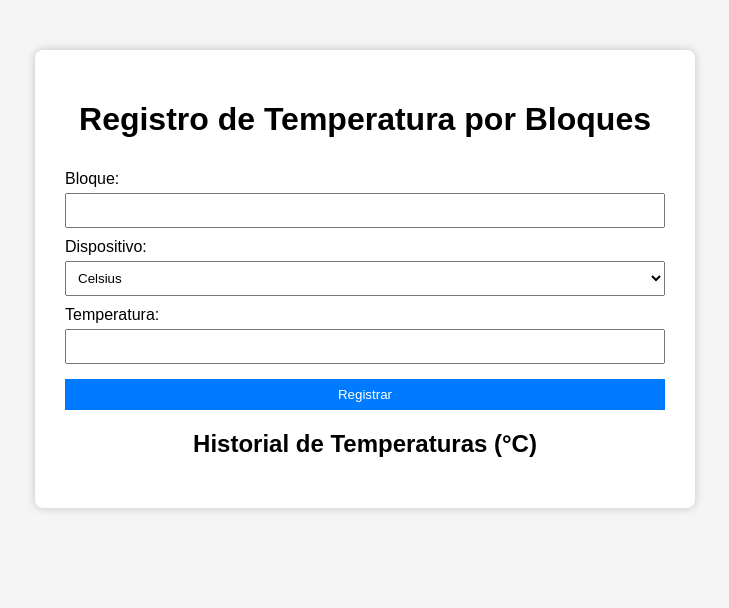
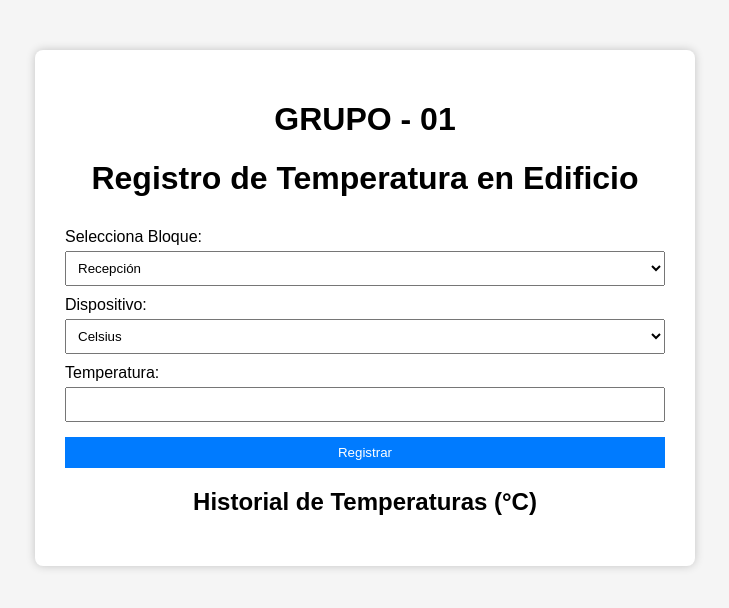
Before and after one commit to jessica-maribel/patron-adapter, a plain HTML site: page index.html in a window 1280 px wide. Shown: the whole page, without its empty margins (275-1004 px from the left). Drawn offline with Linux system fonts and the light colour scheme; files that its build step writes are made by us from their sources.

Commit message:
fix: Correcion en html

```diff
--- a/index.html
+++ b/index.html
@@ -2,15 +2,25 @@
 <html lang="es">
 <head>
     <meta charset="UTF-8">
-    <title>Registro de Temperatura</title>
+    <title>Registro de Temperatura por Bloques</title>
     <link rel="stylesheet" href="estilos.css">
 </head>
 <body>
 <div class="contenedor">
-        <h1>Registro de Temperatura por Bloques</h1>
+    <h1>GRUPO - 01</h1>
+    <h1>Registro de Temperatura en Edificio</h1>
     <form id="formularioTemperatura">
-            <label for="bloque">Bloque:</label>
-            <input type="text" id="bloque" required>
+      <label for="bloque">Selecciona Bloque:</label>
+        <select id="bloque">
+            <option value="Recepción">Recepción</option>
+            <option value="Oficina A">Oficina A</option>
+            <option value="Oficina B">Oficina B</option>
+            <option value="Sala de Reuniones">Sala de Reuniones</option>
+            <option value="Almacén">Almacén</option>
+            <option value="Laboratorio">Laboratorio</option>
+            <option value="Cafetería">Cafetería</option>
+            <option value="Área de Servidores">Área de Servidores</option>
+        </select>
 
         <label for="dispositivo">Dispositivo:</label>
         <select id="dispositivo">
@@ -20,13 +30,15 @@
 
         <label for="valor">Temperatura:</label>
         <input type="number" id="valor" required>
-
         <button type="submit">Registrar</button>
     </form>
 
     <h2>Historial de Temperaturas (°C)</h2>
     <ul id="listaTemperaturas"></ul>
 </div>
-    <script src="app.js"></script>
+
+<script src="modelo.js"></script>
+<script src="vista.js"></script>
+<script src="controlador.js"></script>
 </body>
 </html>
```
Lines whose indentation alone changed are shown as unchanged.
